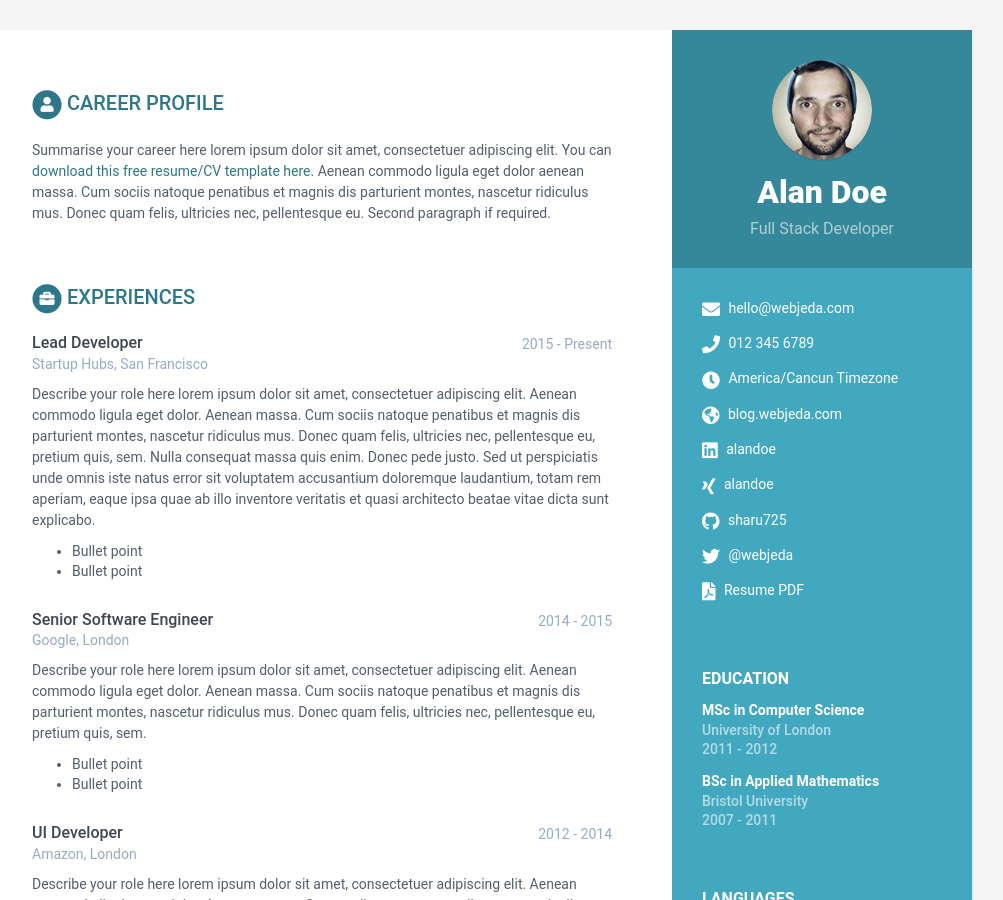
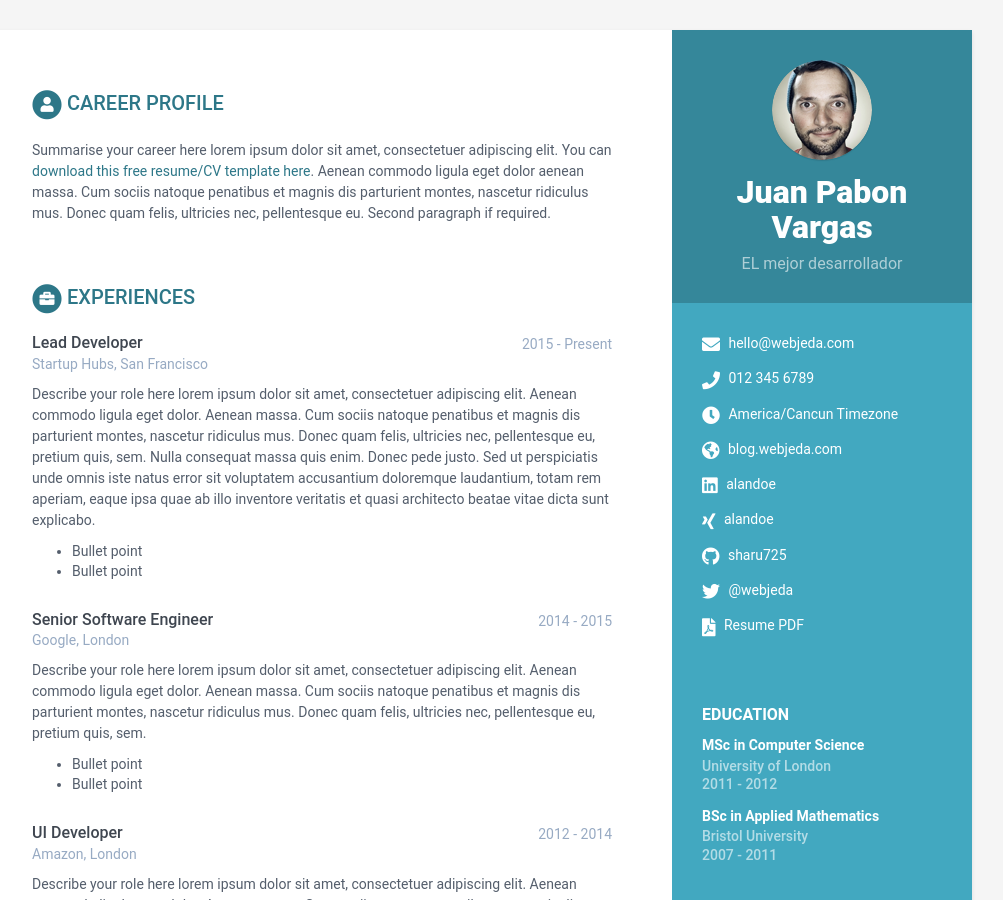
Before and after one commit to JohnWilliams2050/CV2, a Jekyll site: the page built from index.html, in a window 1280 px wide and 900 px high. Shown: the whole window, without its empty margins (168-1171 px from the left). Built offline with Jekyll 4.4.1, drawn with Linux system fonts in a browser that asks for light colours.

Commit message:
Cambia el nombre

```diff
--- a/_data/data.yml
+++ b/_data/data.yml
@@ -8,8 +8,8 @@ sidebar:
     education: True # set to False if you want education in main section instead of in sidebar
 
     # Profile information
-    name: Alan Doe
-    tagline: Full Stack Developer
+    name: Juan Pabon Vargas
+    tagline: EL mejor desarrollador
     avatar: profile.png  #place a 100x100 picture inside /assets/images/ folder and provide the name of the file below
 
     # Sidebar links
```
